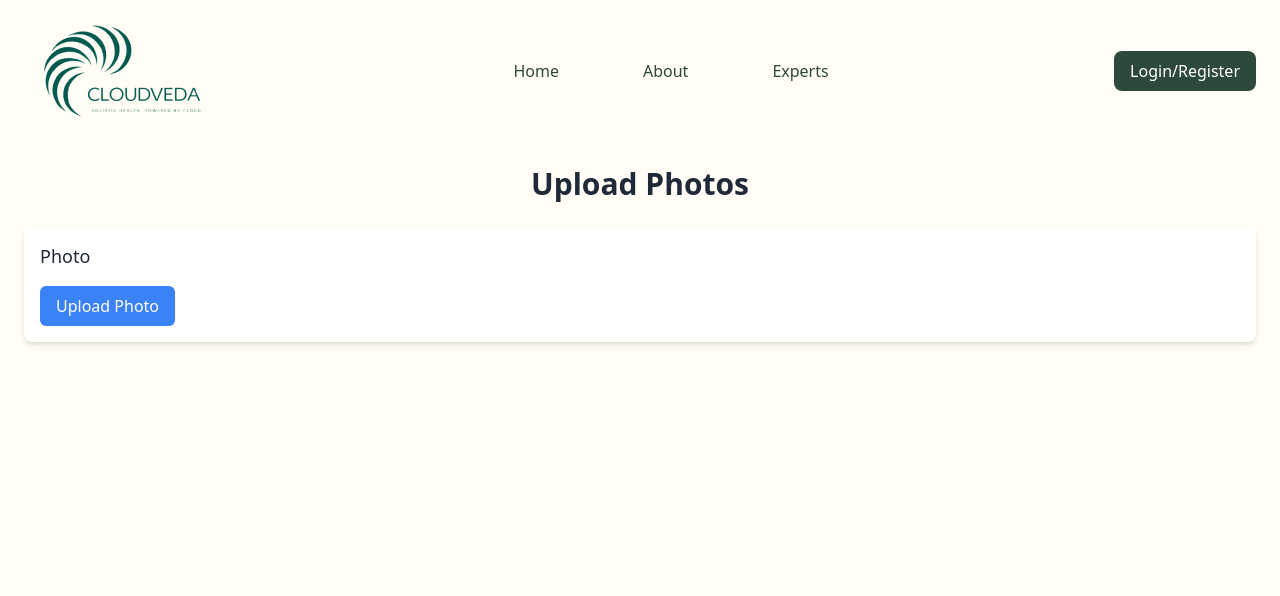
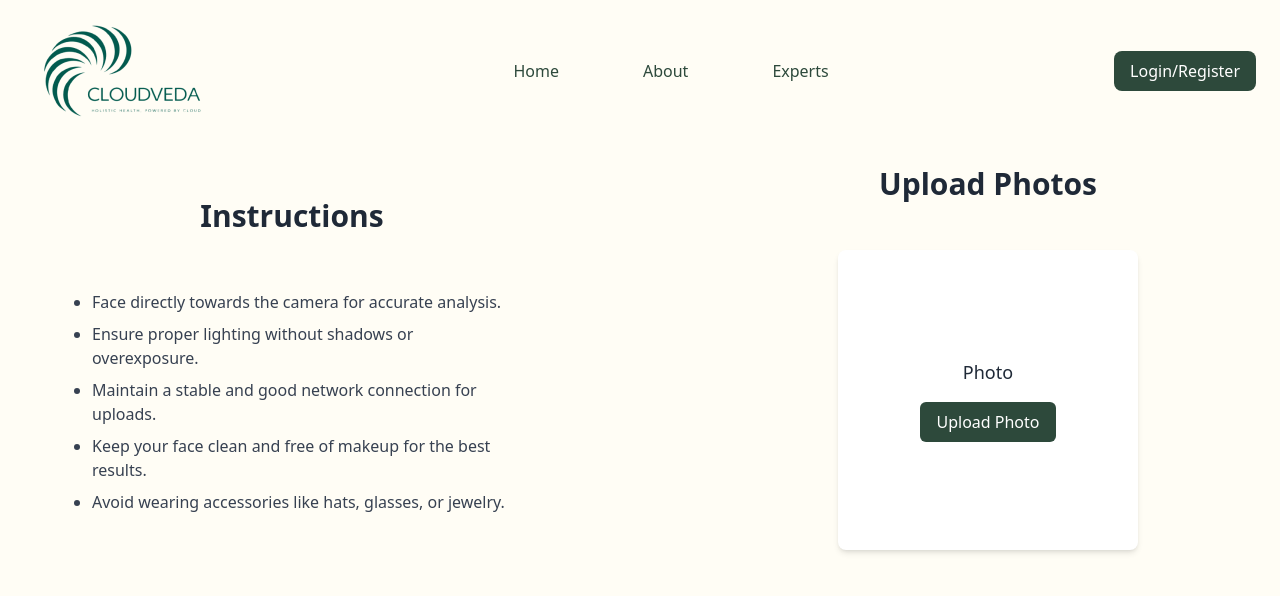
Before and after one commit to Pranay623/CloudVeda, a React (Vite) app in the folder Frontend/CloudVeda/: page /uploadphotos in a window 1280 px wide. Shown: the top 596 px of the page. Built offline with nearby package versions, Linux system fonts and the light colour scheme.

Commit message:
Upload page

```diff
--- a/Frontend/CloudVeda/src/Components/Camera/Camera.jsx
+++ b/Frontend/CloudVeda/src/Components/Camera/Camera.jsx
@@ -54,6 +54,7 @@ const Camera = () => {
 
   return (
     <div className="flex flex-col items-center justify-center min-h-screen">
+
       <div className="relative mb-4">
         <Webcam
           ref={webcamRef}
--- a/Frontend/CloudVeda/src/Components/Camera/MainUploadPage.jsx
+++ b/Frontend/CloudVeda/src/Components/Camera/MainUploadPage.jsx
@@ -11,26 +11,36 @@
   };
 
   return (
-      <>
-      <Navbar/>
-      <div className="min-h-screen bg-[#FFFDF5] p-6">
+    <div className=" h-screen bg-[#FFFDF5]">
+      <Navbar />
+      <div className=" max-h-screen bg-[#FFFDF5] p-6 flex justify-around  flex-col md:flex-row">
+        <div className="w-full flex items-center flex-col max-w-md space-y-6 mr-0 md:mr-20">
+          <h1 className="text-3xl m-8 font-bold text-gray-800">Instructions</h1>
+          <ul className="list-disc space-y-2 pl-6 text-gray-700">
+            <li>Face directly towards the camera for accurate analysis.</li>
+            <li>Ensure proper lighting without shadows or overexposure.</li>
+            <li>Maintain a stable and good network connection for uploads.</li>
+            <li>Keep your face clean and free of makeup for the best results.</li>
+            <li>Avoid wearing accessories like hats, glasses, or jewelry.</li>
+          </ul>
+        </div>
+
+        <div className="w-full bg-[#FFFDF5] flex flex-col items-center max-w-md space-y-6 mt-6 md:mt-0 md:ml-20">
           <h1 className="text-3xl font-bold text-center text-gray-800 mb-6">Upload Photos</h1>
-        <div className="space-y-6">
-
-            <div className="bg-white p-4 rounded-lg shadow-md">
-              <h3 className="text-lg font-medium text-gray-800 capitalize"> Photo</h3>
+          <div className="bg-white p-4 rounded-lg shadow-md flex items-center justify-center" style={{ width: '300px', height: '300px' }}>
+            <div className="text-center">
+              <h3 className="text-lg font-medium text-gray-800 capitalize">Photo</h3>
               <button
-                className="mt-4 px-4 py-2 bg-blue-500 text-white rounded-md hover:bg-blue-600"
-                onClick={() => navigate(`/camera`)}
+                className="mt-4 px-4 py-2 bg-[#2D493B] text-white rounded-md hover:bg-[#243a2f]"
+                onClick={() => navigate('/camera')}
               >
                 Upload Photo
               </button>
-
-            </div>
-
             </div>
           </div>
-      </>
+        </div>
+      </div>
+    </div>
   );
 };
 
```
Lines whose indentation alone changed are shown as unchanged.
